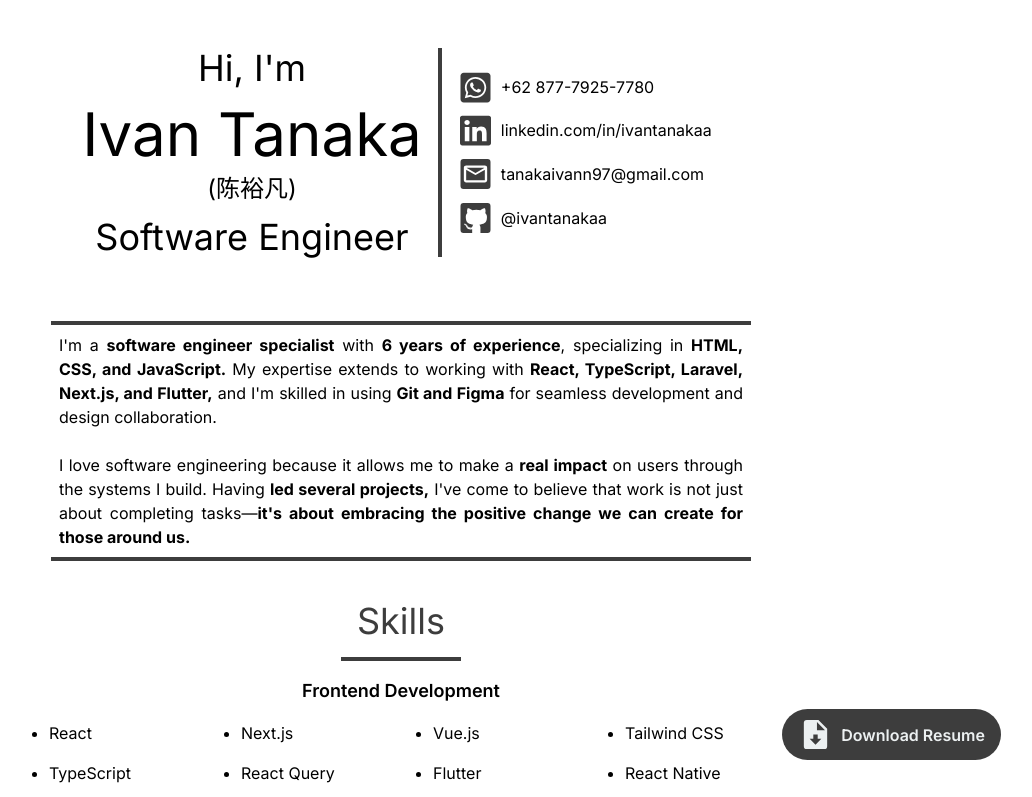
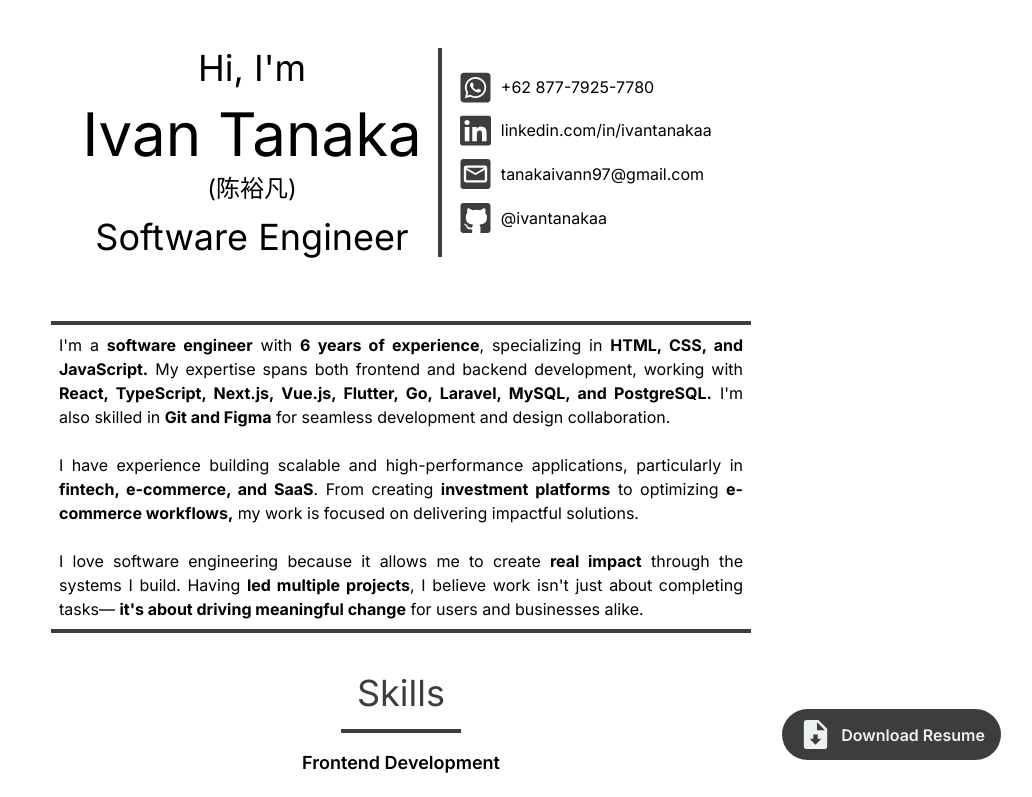
Before and after one commit to ivantanakaa/personal-website, a Next.js app: page / in a window 1280 px wide. Shown: the top 797 px of the page, without its empty margins (239-1271 px from the left). Built offline with nearby package versions, Linux system fonts and the light colour scheme.

Commit message:
feat: changing copy in about section

```diff
--- a/src/app/_modules/About/index.tsx
+++ b/src/app/_modules/About/index.tsx
@@ -3,22 +3,29 @@ export default function About() {
   return (
     <section className="flex justify-center my-4 mx-4">
       <div className="text-justify max-w-[700px] border-[#3d3d3d] border-y-4 py-2 px-2">
-        I&apos;m a <strong>software engineer specialist</strong> with{" "}
+        I&apos;m a <strong>software engineer</strong> with{" "}
         <strong>{years_of_experience} years of experience</strong>, specializing
-        in <strong>HTML, CSS, and JavaScript.</strong> My expertise extends to
-        working with{" "}
-        <strong>React, TypeScript, Laravel, Next.js, and Flutter,</strong> and
-        I&apos;m skilled in using <strong>Git and Figma</strong> for seamless
+        in <strong>HTML, CSS, and JavaScript.</strong> My expertise spans both
+        frontend and backend development, working with{" "}
+        <strong>
+          React, TypeScript, Next.js, Vue.js, Flutter, Go, Laravel, MySQL, and
+          PostgreSQL.
+        </strong>{" "}
+        I&apos;m also skilled in <strong>Git and Figma</strong> for seamless
         development and design collaboration.
         <br />
-        <br /> I love software engineering because it allows me to make a{" "}
-        <strong>real impact</strong> on users through the systems I build.
-        Having <strong>led several projects,</strong> I&apos;ve come to believe
-        that work is not just about completing tasks—
-        <strong>
-          it&apos;s about embracing the positive change we can create for those
-          around us.
-        </strong>
+        <br />I have experience building scalable and high-performance
+        applications, particularly in{" "}
+        <strong>fintech, e-commerce, and SaaS</strong>. From creating{" "}
+        <strong>investment platforms</strong> to optimizing{" "}
+        <strong>e-commerce workflows,</strong> my work is focused on delivering
+        impactful solutions.
+        <br />
+        <br />I love software engineering because it allows me to create{" "}
+        <strong>real impact</strong> through the systems I build. Having{" "}
+        <strong>led multiple projects</strong>, I believe work isn&apos;t just about
+        completing tasks— <strong>it&apos;s about driving meaningful change</strong>{" "}
+        for users and businesses alike.
       </div>
     </section>
   );
```
